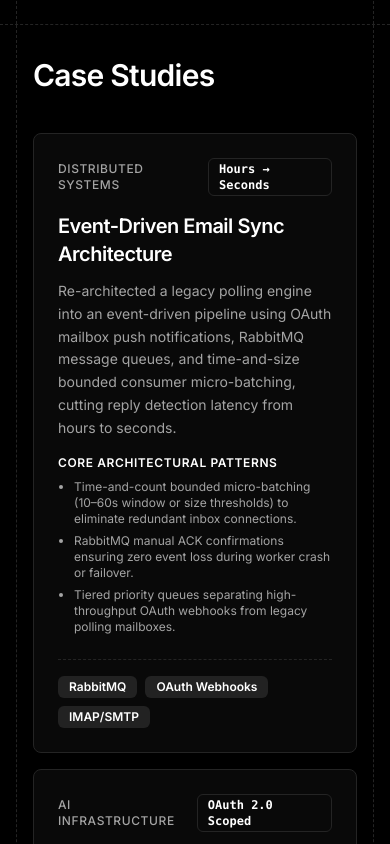
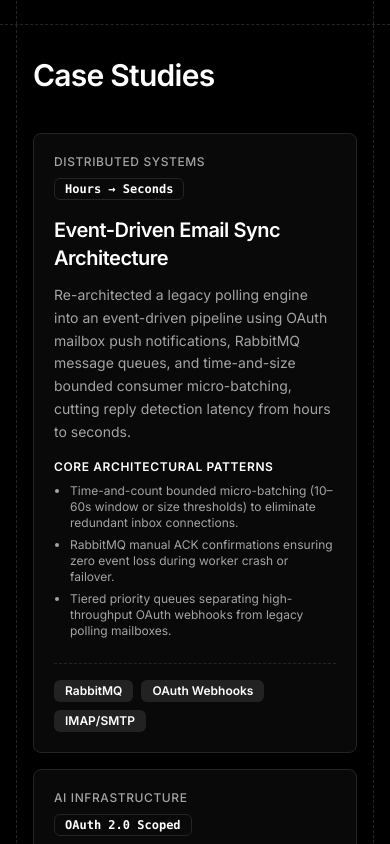
Before and after one commit to IronJosh786/nextjs-portfolio, a Next.js app: page / in a window 390 px wide. Shown: the part 1800-2644 px from the top of the page. Built offline with nearby package versions, Linux system fonts and the light colour scheme.

Commit message:
minor styling changes

```diff
--- a/components/CaseStudyCard.tsx
+++ b/components/CaseStudyCard.tsx
@@ -22,14 +22,15 @@ export function CaseStudyCard({
   className,
 }: CaseStudyProps) {
   return (
-    <Card className={cn("flex h-full flex-col p-6", className)}>
-      <div className="flex items-center justify-between gap-2 mb-4">
-        <div className="flex items-center gap-2">
-          <span className="text-xs font-medium text-muted-foreground uppercase tracking-wider">
-            {category}
-          </span>
-        </div>
-        <Badge variant="outline" className="font-mono text-xs">
+    <Card className={cn("flex h-full flex-col p-5 sm:p-6", className)}>
+      <div className="flex flex-col sm:flex-row sm:items-center justify-between gap-2 mb-4">
+        <span className="text-xs font-medium text-muted-foreground uppercase tracking-wider">
+          {category}
+        </span>
+        <Badge
+          variant="outline"
+          className="font-mono text-xs w-fit whitespace-nowrap self-start sm:self-auto"
+        >
           {patternBadge}
         </Badge>
       </div>
```
